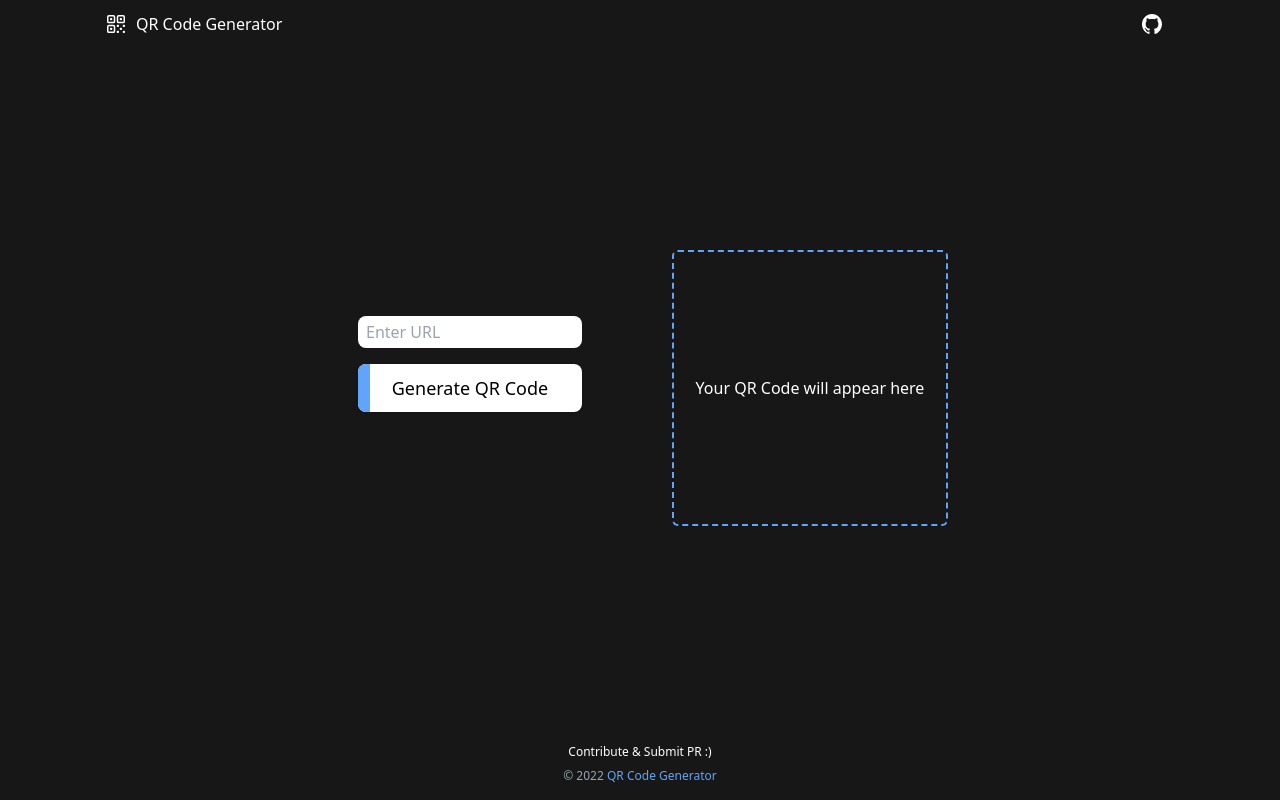
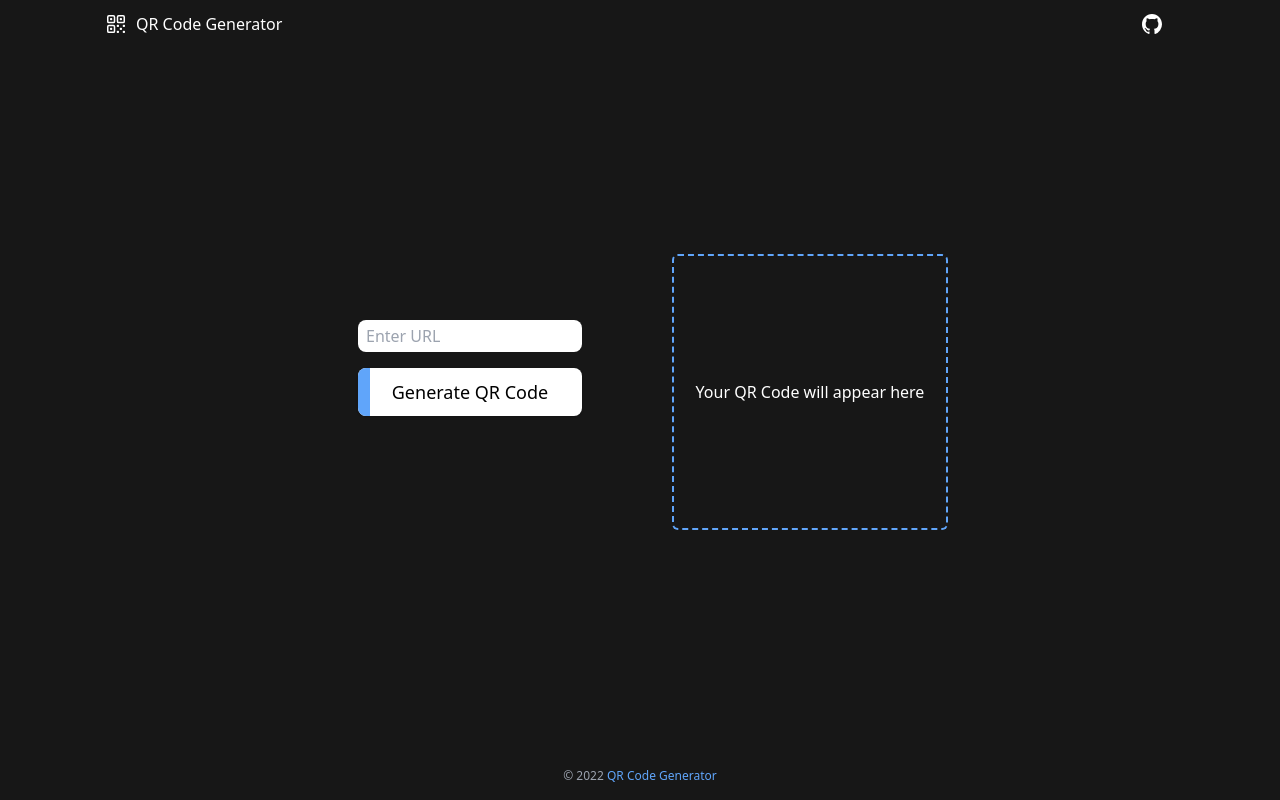
Before and after one commit to brysonbw/qr-code-generator, a React (Vite) app: page / in a window 1280 px wide. Built offline with nearby package versions, Linux system fonts and the light colour scheme.

Commit message:
edit-footer

```diff
--- a/src/components/Footer.tsx
+++ b/src/components/Footer.tsx
@@ -5,15 +5,6 @@ import siteInfo from '../utils/siteInfo';
 function Footer() {
   return (
     <footer className="text-center mt-auto text-xs">
-      <div className="flex flex-col justify-center -mb-2">
-        <a
-          className="hover:underline no-underline"
-          href="https://github.com/brysonbw/qr-code-generator"
-        >
-          {siteInfo.message}
-        </a>
-      </div>
-
       <div className="text-center text-gray-400 p-4">
         {`© ${new Date().getFullYear()}`}
 
```
